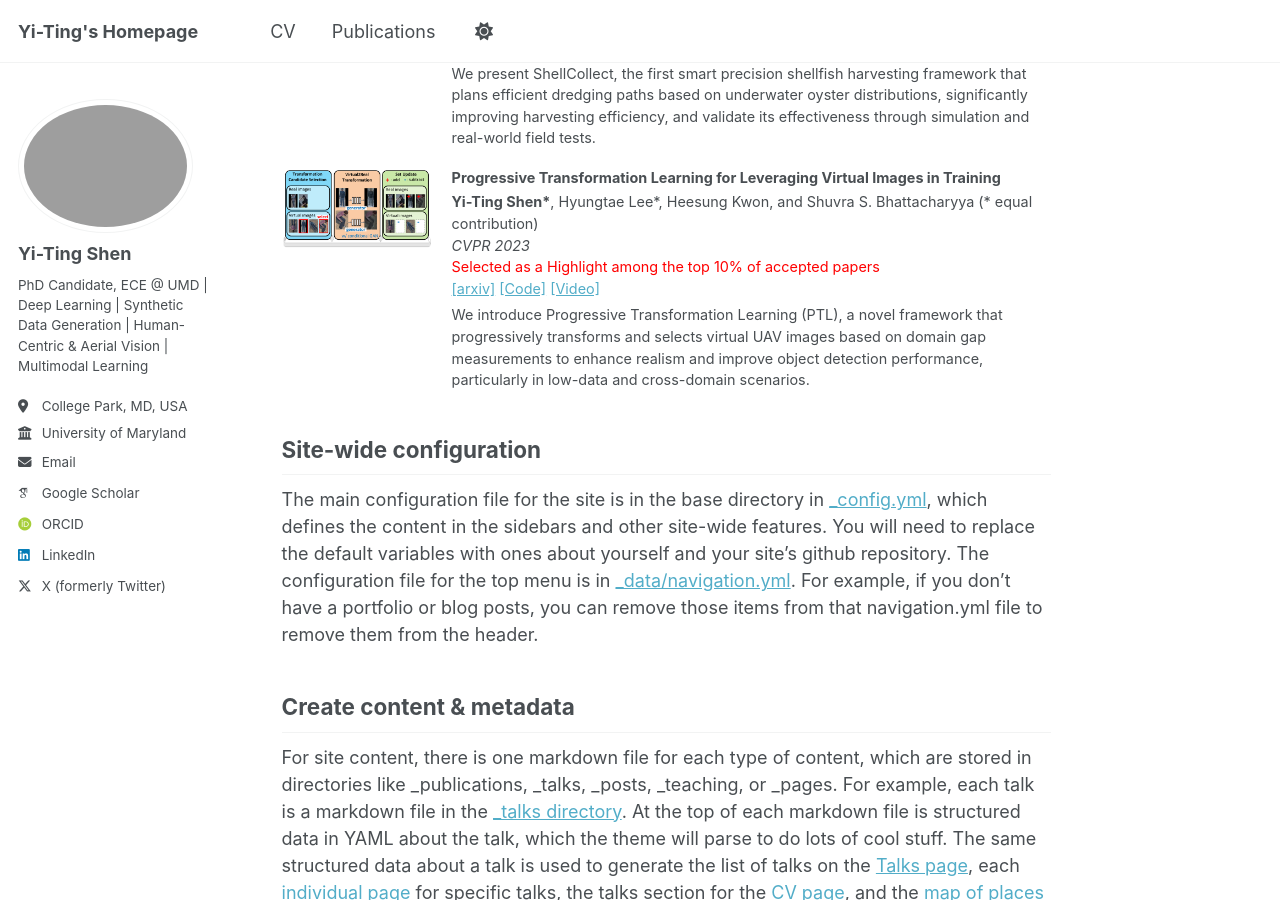
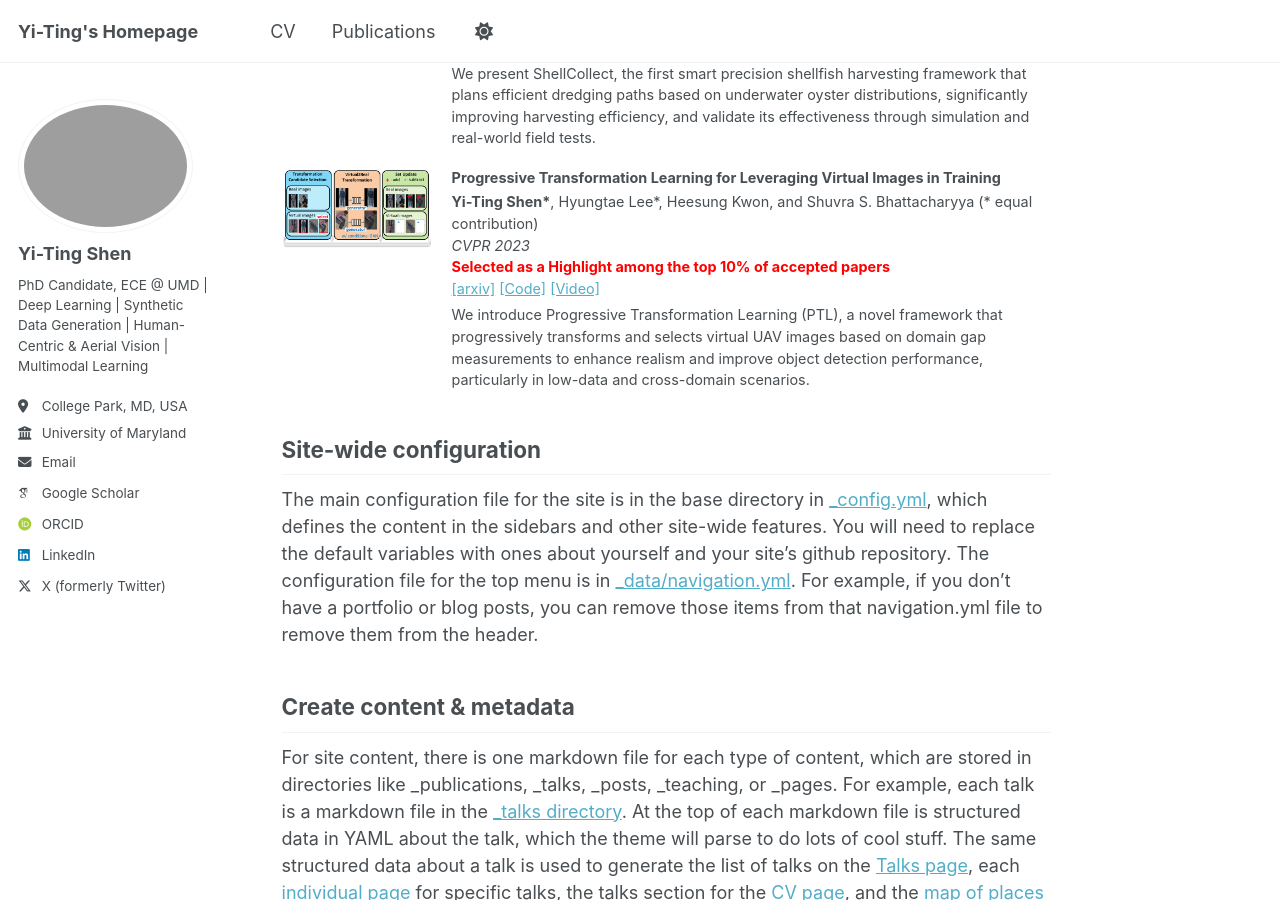
Before and after one commit to DennisShen/dennisshen.github.io, a Jekyll site: the page built from _pages/about.md, in a window 1280 px wide and 900 px high, scrolled down 2309 px. Built offline with Jekyll 4.4.1, drawn with Linux system fonts in a browser that asks for light colours; some web fonts are replaced.

Commit message:
update about.md

```diff
--- a/_pages/about.md
+++ b/_pages/about.md
@@ -176,7 +176,7 @@ Publications
       <br>
       <em>CVPR 2023</em>
       <br>
-      <span style="color: red;">Selected as a Highlight among the top 10% of accepted papers</span>
+      <strong style="color: red;">Selected as a Highlight among the top 10% of accepted papers</strong>
       <br>
       <a href="https://arxiv.org/abs/2211.01778">[arxiv]</a> <a href="https://gitlab.umiacs.umd.edu/dspcad/ptl-release">[Code]</a> <a href="https://www.youtube.com/watch?v=-P1pyGn-1zw&ab_channel=Yi-TingShen">[Video]</a>
     </p>
```
